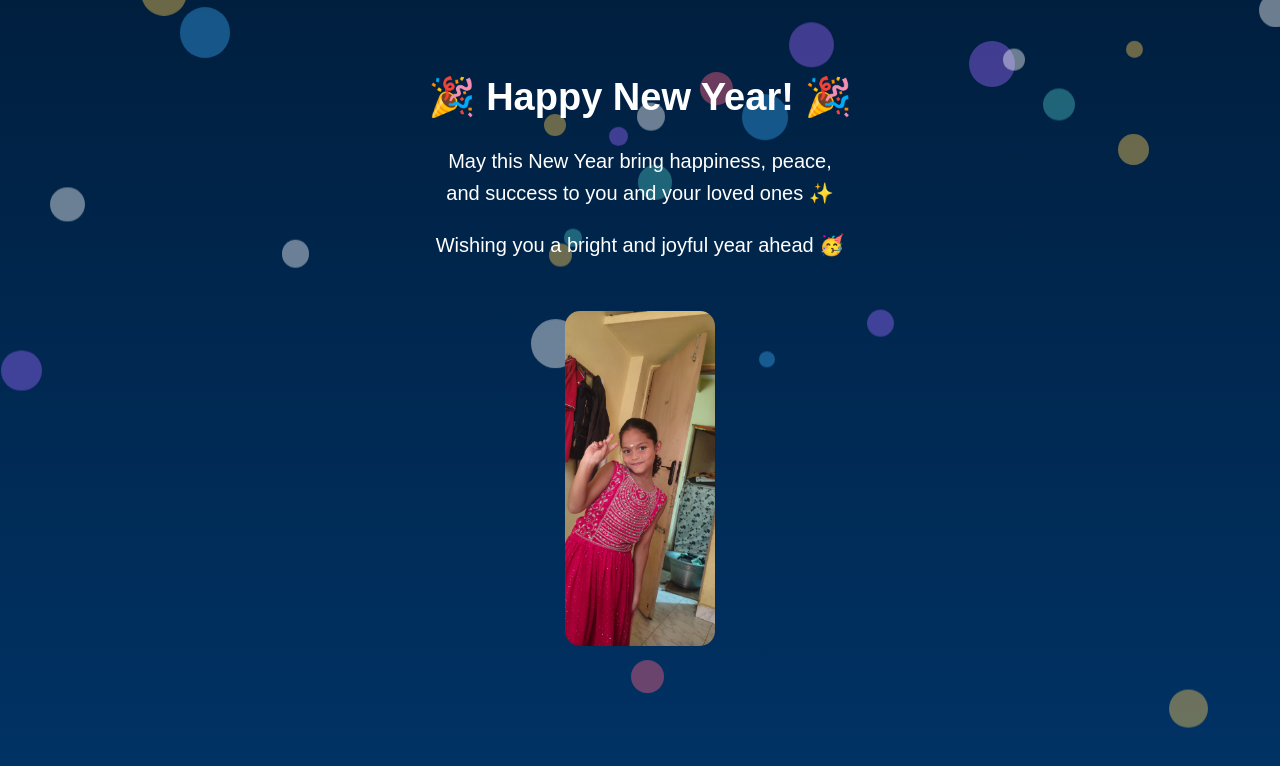
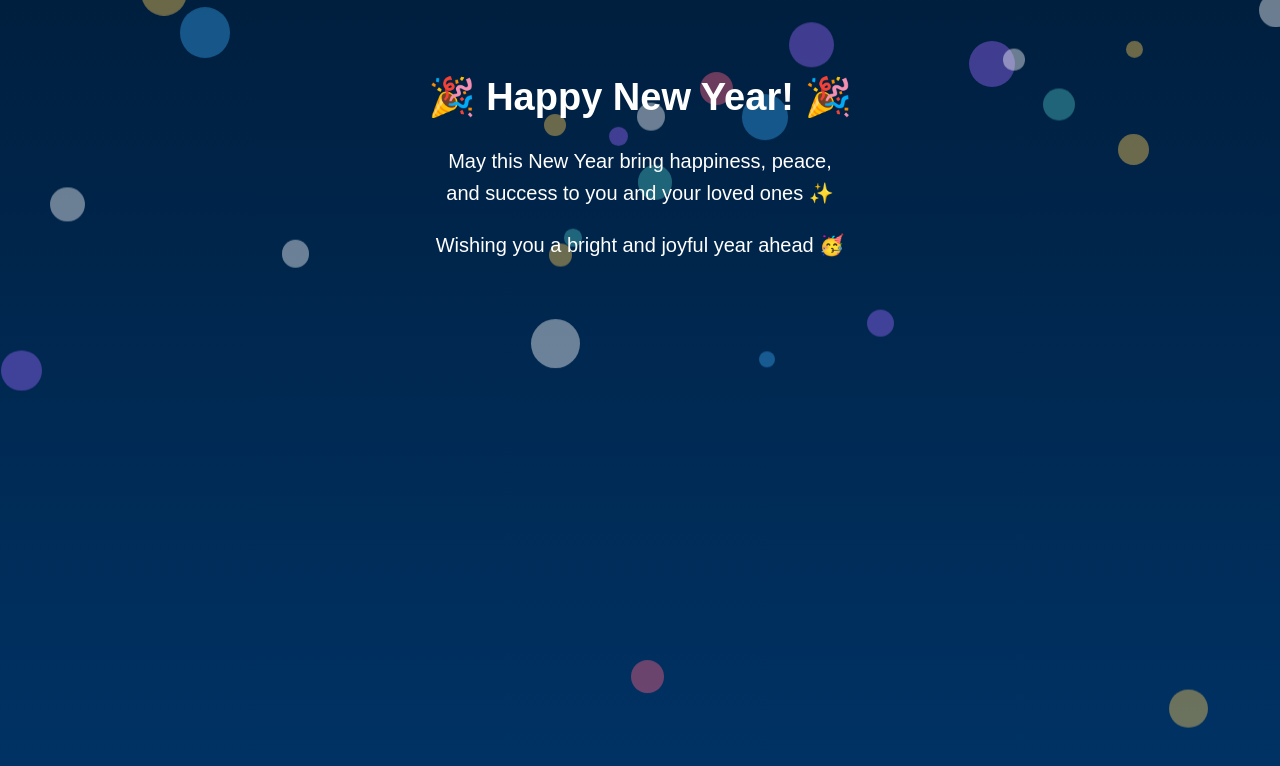
Before and after one commit to karthiponni07-web/NewYearPage, a plain HTML site: page New year Surprise/index.html in a window 1280 px wide. Drawn offline with Linux system fonts and the light colour scheme.

Commit message:
Update index.html

```diff
--- a/New year Surprise/index.html
+++ b/New year Surprise/index.html
@@ -82,7 +82,7 @@ img{
   </p>
 
   <!-- YOUR IMAGE -->
-  <img src="./images/IMG20251012153050.jpg" alt="New Year Image">
+  <!-- <img src="./images/IMG20251012153050.jpg" alt="New Year Image"> -->
 </div>
 
 <script>
```
